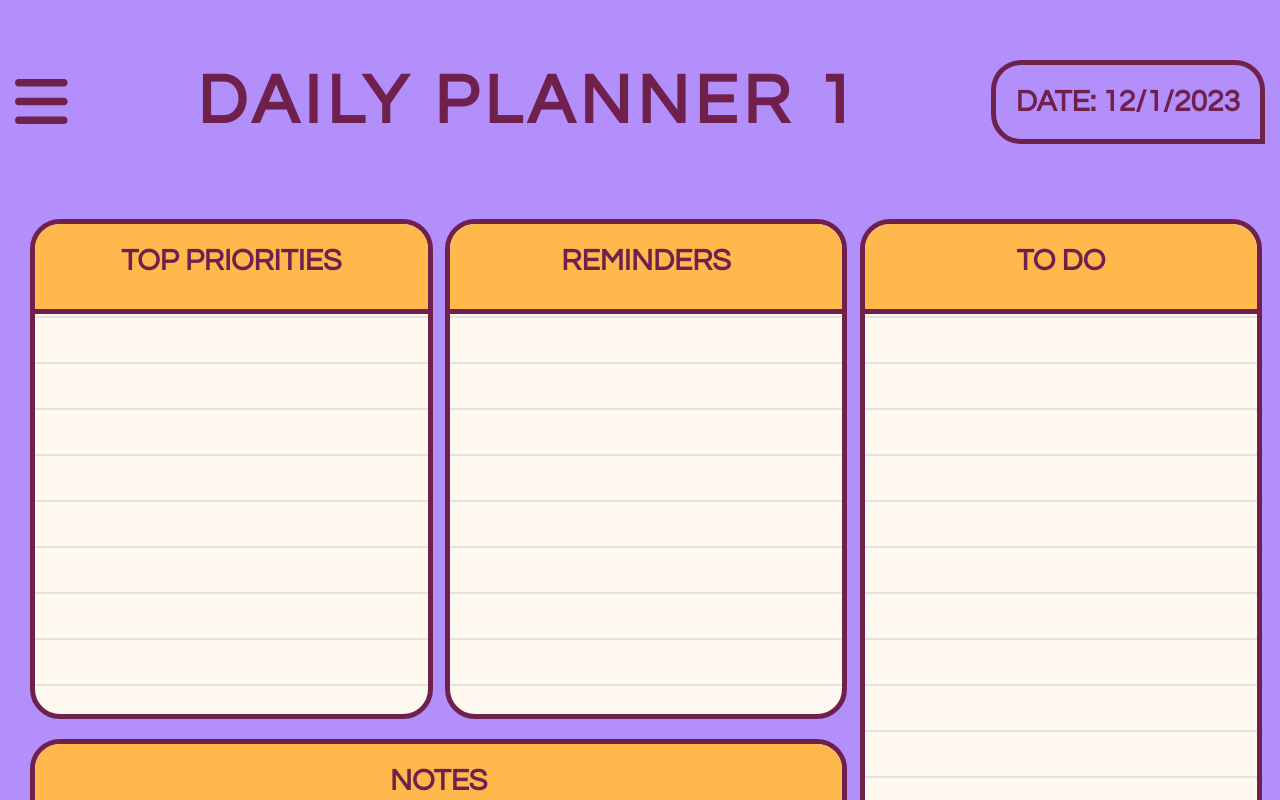
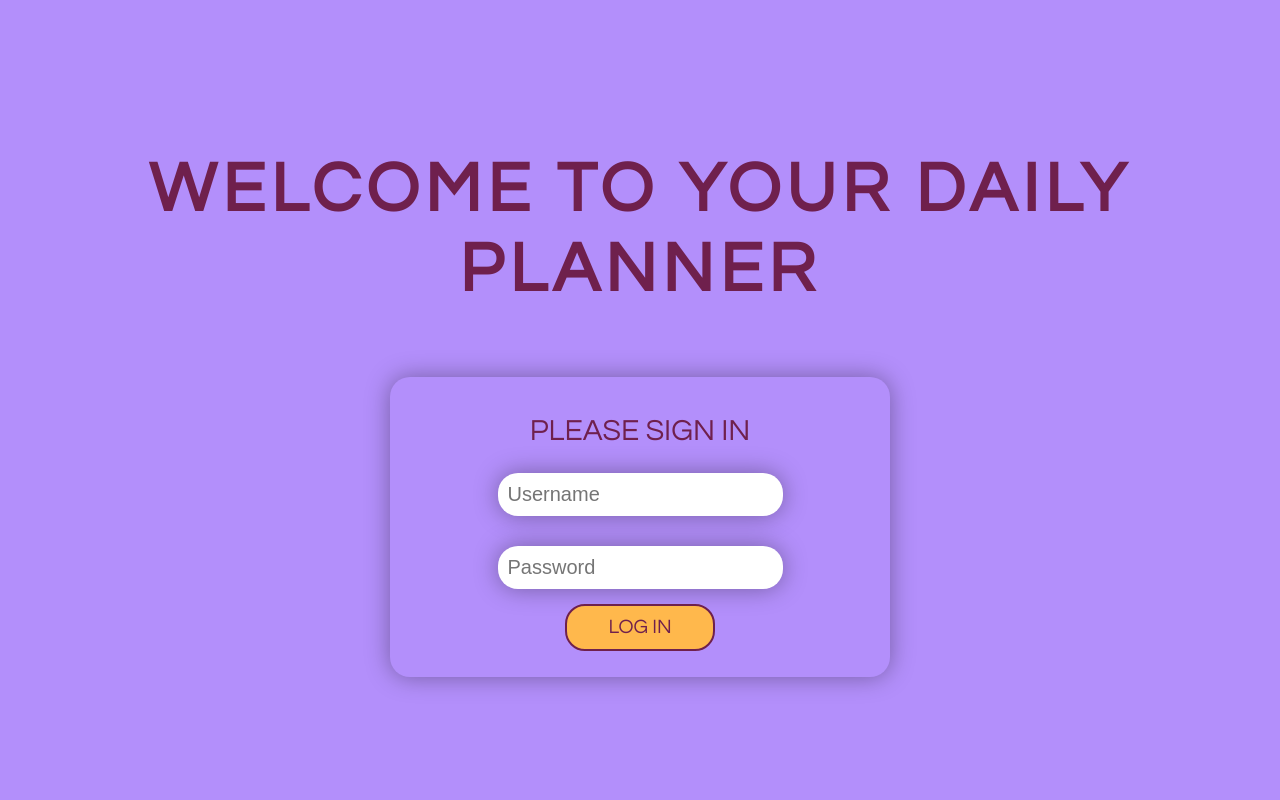
Before and after one commit to Danielle-91/Daily-Planner, a JavaScript app: page / in a window 1280 px wide. Shown: the top 800 px of the page. Built offline with nearby package versions, Linux system fonts and the light colour scheme; the HTML template or start-up script is replaced by a standard one.

Commit message:
sign in page styled

```diff
--- a/src/App.css
+++ b/src/App.css
@@ -281,10 +281,13 @@ html {
 h1,
 h2,
 h3,
-i {
+i,
+button,
+.loginPrompt {
   color: #6F204D;
   font-family: 'Questrial', sans-serif;
   text-transform: uppercase;
+  text-align: center;
 }
 
 h1 {
@@ -298,9 +301,65 @@ h3 {
   margin: 20px;
 }
 
-/* APP STYLES */
+.loginPrompt {
+  font-size: 1.5rem;
+  margin: 10px;
+}
 
+/* SIGN IN STYLES */
 
+.signIn {
+  height: 100vh;
+  display: flex;
+  flex-direction: column;
+  justify-content: center;
+  align-items: center;
+}
+
+.signInHeader {
+  display: flex;
+  flex-direction: column;
+  justify-content: center;
+  align-items: center;
+}
+
+.loginBox {
+  display: flex;
+  justify-content: center;
+  align-items: center;
+}
+
+.loginBox form {
+  display: flex;
+  flex-direction: column;
+  justify-content: center;
+  align-items: center;
+  height: 300px;
+  width: 500px;
+  margin: 20px;
+  border-radius: 20px;
+  box-shadow: 0px 0px 25px rgba(0, 0, 0, .35);
+}
+
+#username,
+#password {
+  margin: 15px;
+  padding: 10px;
+  border: none;
+  border-radius: 20px;
+  box-shadow: 0px 0px 25px rgba(0, 0, 0, .35);
+}
+
+button {
+  cursor: pointer;
+  width: 150px;
+  border: 2px solid #6F204D;
+  border-radius: 20px;
+  background: #FFB84C;
+  padding: 10px;
+}
+
+/* MAIN APP STYLES */
 
 header {
   margin: 15px;
--- a/src/App.js
+++ b/src/App.js
@@ -1,4 +1,5 @@
 import './App.css';
+import SignIn from './components/SignIn';
 import Header from './components/Header';
 import TopPriorities from './components/notepads/TopPriorities';
 import Reminders from './components/notepads/Reminders';
@@ -9,6 +10,8 @@ function App() {
   return (
 
     <div className="wrapper">
+      <SignIn />
+
       <header>
         <Header />
       </header>
--- a/src/components/Header.js
+++ b/src/components/Header.js
@@ -7,8 +7,8 @@ function Header(){
 
             <div className="menu">
                 <nav>
-                <i class="fa-solid fa-bars"></i>
-            </nav>
+                    <i class="fa-solid fa-plus"></i>
+                </nav>
             </div>
 
             <div>
--- a/src/components/SignIn.js
+++ b/src/components/SignIn.js
@@ -0,0 +1,37 @@
+function SignIn() {
+    return (
+        <>
+            <section className="signIn">
+                <div className="signInHeader">
+                    <h1>Welcome to your Daily Planner</h1>
+                </div>
+
+                <div className="loginBox">
+                    <form action="" method="POST" name="signIn">
+                        <label htmlFor="logIn" className="loginPrompt">Please Sign In</label>
+                        <label htmlFor="username" className="sr-only">Enter your name:</label>
+                        <input type="text"
+                            id="username"
+                            name="username"
+                            placeholder="Username"
+                            required="true" />
+
+                        <label htmlFor="password" className="sr-only">Enter your password:</label>
+                        <input type="text"
+                            id="password"
+                            name="password"
+                            placeholder="Password"
+                            required="true" />
+
+                        <button type="submit">Log In</button>
+                    </form>
+
+                </div>
+            </section>
+
+
+        </>
+    )
+}
+
+export default SignIn;
```
